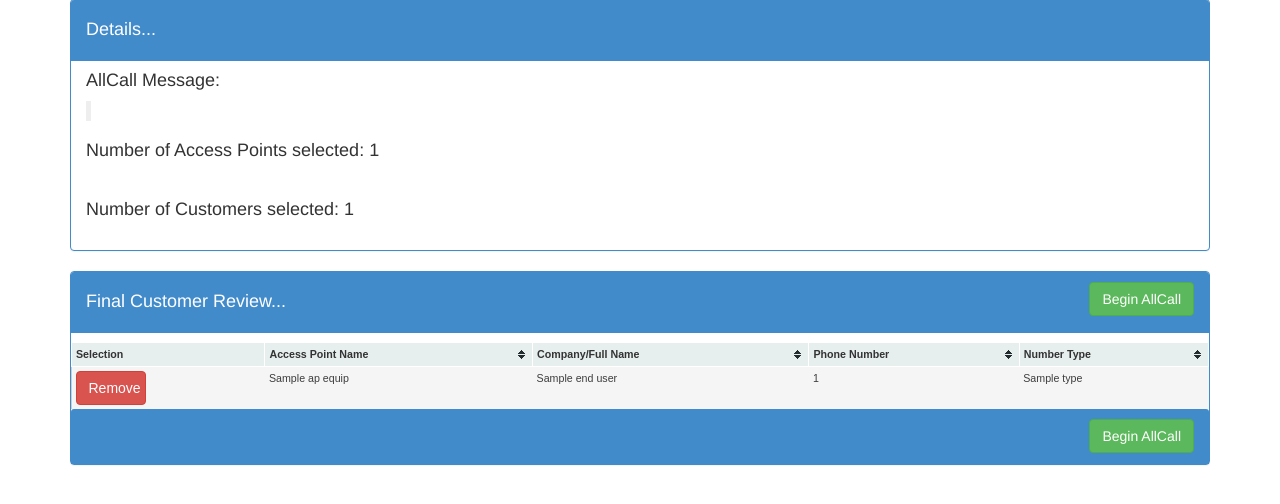
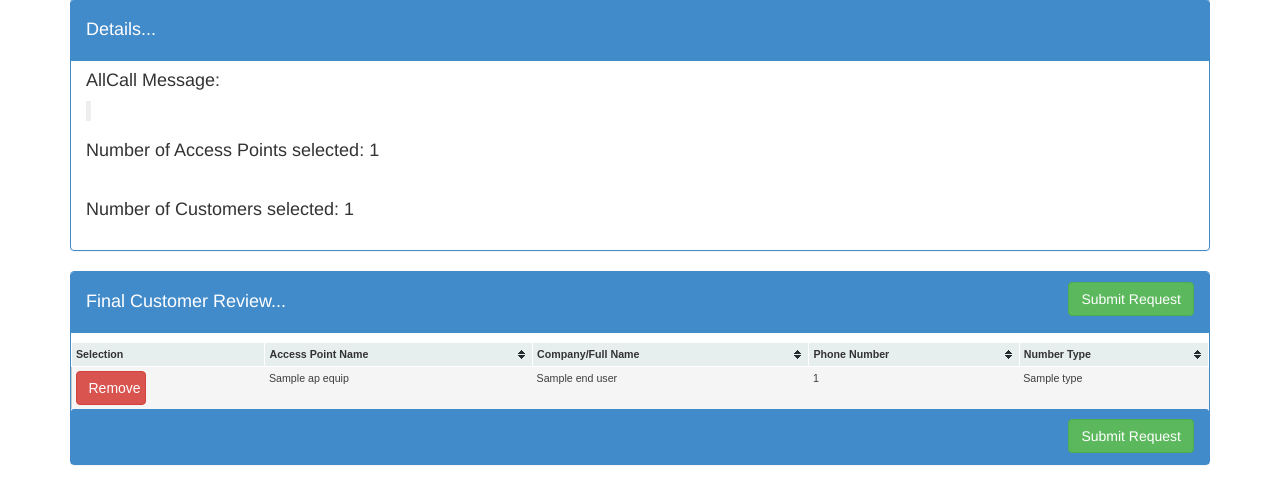
Before and after one commit to ZachAnders/AllCall, a Flask app: template templates/customer_select.html in a window 1280 px wide. Shown: the part 73-577 px from the top of the page. Run offline with Flask 2, Linux system fonts and the light colour scheme; the template is opened without the code that fills it: most values are stand-ins (such as "Sample title", 1, 10 or a date in 2020); some libraries are stand-ins or nearby versions.

Commit message:
Added confirmation dialog

```diff
--- a/templates/customer_select.html
+++ b/templates/customer_select.html
@@ -33,7 +33,7 @@
 	<div class="panel panel-primary">
 		<div class="panel-heading">
 			<div class="btn-group pull-right">
-				<button type="button" class="btn btn-success btn-md" onclick="launch_allcall()">Begin AllCall</button>
+				<button type="button" class="btn btn-success btn-md" data-toggle="modal" data-target="#confirm_box"> Submit Request</button>
 			</div>
 			<h4>
 				Final Customer Review...
@@ -75,7 +75,7 @@
 		{% endif %}
 		<div class="panel-heading">
 			<div class="btn-group pull-right">
-				<button type="button" class="btn btn-success btn-md" onclick="launch_allcall()">Begin AllCall</button>
+				<button type="button" class="btn btn-success btn-md" data-toggle="modal" data-target="#confirm_box"> Submit Request</button>
 			</div>
 			<div class="clearfix"></div>
 		</div>
@@ -84,4 +84,22 @@
 			<input id="selected_message" type="hidden" name="selected_message" value="{{ message }}">
 		</form>
 	</div>
+
+	<div class="modal fade" id="confirm_box" aria-hidden="true">
+		<div class="modal-dialog modal-content">
+			<div class="modal-header">
+				<button type="button" class="close" data-dismiss="modal" aria-hidden="true">&times;</button>
+				<h4 class="modal-title" >Please Confirm</h4>
+			</div>
+			<div class="modal-body">
+				Once you submit an AllCall request, you cannot cancel or change it!
+				<br>
+				Are you sure you want to continue?
+			</div>
+			<div class="modal-footer">
+				<button type="button" class="btn btn-default" data-dismiss="modal">Close</button>
+				<button type="button" class="btn btn-primary" onclick="launch_allcall()">Submit</button>
+			</div>
+		</div>
+	</div>
 {% endblock %}
```
